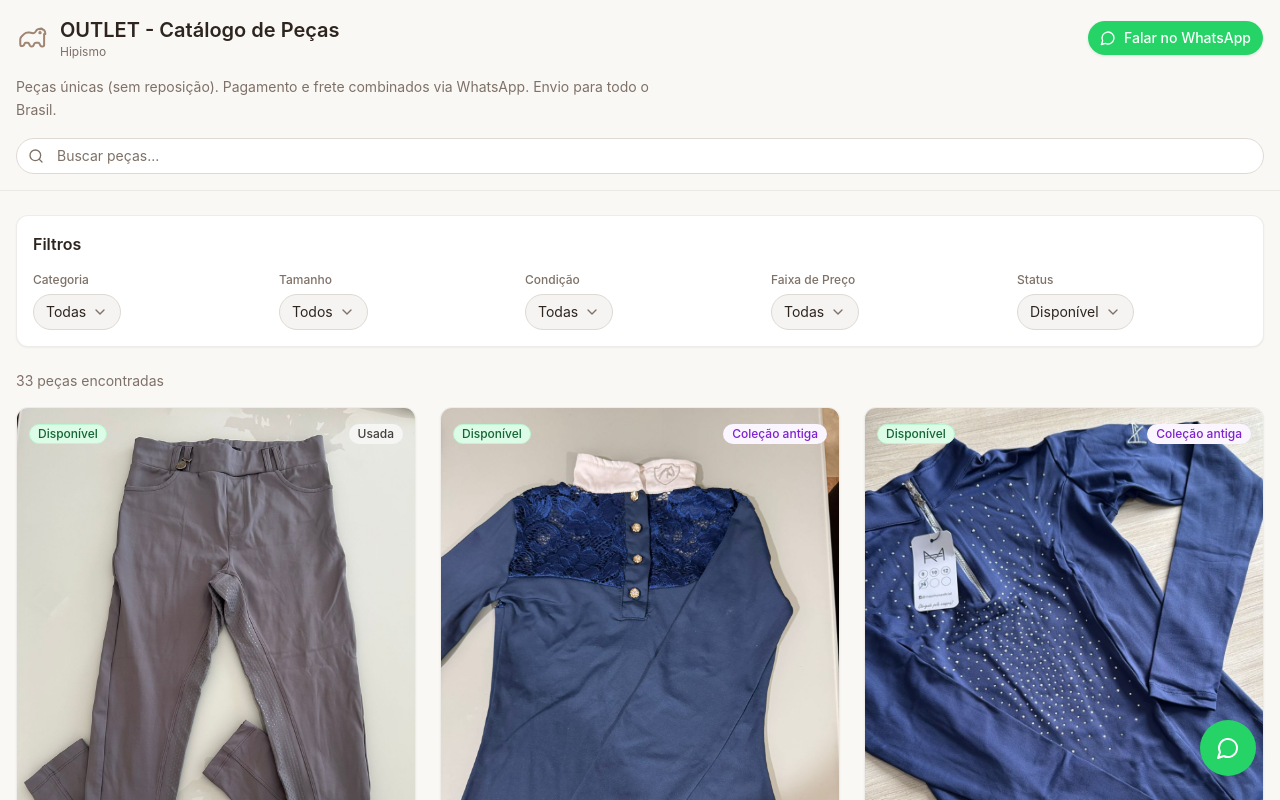
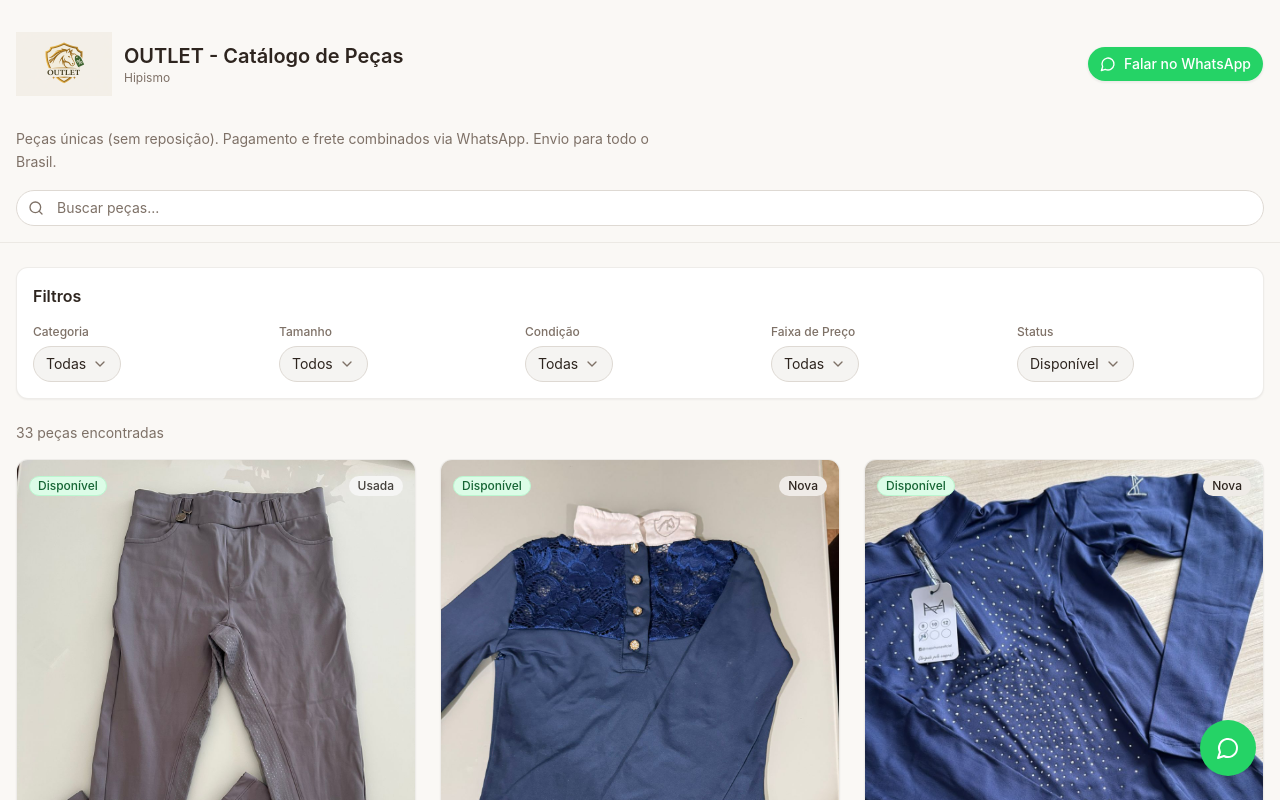
Before and after one commit to leorato13/catalogo-hipismo, a React (Vite) app: page / in a window 1280 px wide. Shown: the top 800 px of the page. Built offline with nearby package versions, Linux system fonts and the light colour scheme.

Commit message:
atualizações

```diff
--- a/src/react-app/data/products.ts
+++ b/src/react-app/data/products.ts
@@ -34,7 +34,7 @@ export const products: Product[] = [
     name: "Camisa Azul Major Horse",
     category: "Camisa de Prova",
     size: "12",
-    condition: "Coleção antiga",
+    condition: "Nova",
     observations: "Nunca usada, ainda na etiqueta.",
     price: 110,
     status: "Disponível",
@@ -45,7 +45,7 @@ export const products: Product[] = [
     name: "Camisa Azul Major Horse com Brilho",
     category: "Camisa de Prova",
     size: "14",
-    condition: "Coleção antiga",
+    condition: "Nova",
     observations: "Nunca usada, ainda na etiqueta.",
     price: 160,
     status: "Disponível",
@@ -56,7 +56,7 @@ export const products: Product[] = [
     name: "Camisa Verde - Major Horse",
     category: "Camisa de Treino",
     size: "P",
-    condition: "Usado",
+    condition: "Usada",
     observations: "Usada poucas vezes, em ótimo estado.",
     price: 90,
     status: "Disponível",
@@ -67,7 +67,7 @@ export const products: Product[] = [
     name: "Camisa Laranja - Major Horse",
     category: "Camisa de Treino",
     size: "P",
-    condition: "Coleção antiga",
+    condition: "Nova",
     observations: "Nunca usada, ainda na etiqueta.",
     price: 80,
     status: "Disponível",
@@ -78,7 +78,7 @@ export const products: Product[] = [
     name: "Camisa Vermelha - Major Horse",
     category: "Camisa de Prova",
     size: "PP",
-    condition: "Coleção antiga",
+    condition: "Nova",
     observations: "Nunca usada, ainda na etiqueta.",
     price: 65,
     status: "Disponível",
@@ -89,7 +89,7 @@ export const products: Product[] = [
     name: "Camisa Branca - Major Horse",
     category: "Camisa de Prova",
     size: "GG",
-    condition: "Coleção antiga",
+    condition: "Nova",
     observations: "Nunca usada, ainda na etiqueta.",
     price: 100,
     status: "Disponível",
@@ -170,7 +170,7 @@ export const products: Product[] = [
     observations: "Nunca usada, mas com pequena mancha na gola.",
     price: 70,
     status: "Disponível",
-    image: ["/fotos/camisa-15.jpeg", "/fotos/camisa-14.2.jpeg"]
+    image: ["/fotos/camisa-15.jpeg", "/fotos/camisa-15.2.jpeg"]
   },
   {
     id: "16",
@@ -351,7 +351,7 @@ export const products: Product[] = [
   {
     id: "32",
     name: "Regata Branca - Major Horse",
-    category: "Camisa",
+    category: "Camisa de Treino",
     size: "PP",
     condition: "Nova",
     observations: "Nova, nunca usada.",
@@ -362,7 +362,7 @@ export const products: Product[] = [
   {
     id: "33",
     name: "Camisa de Prova Preta - Major Horse",
-    category: "Camisa",
+    category: "Camisa de Prova",
     size: "PP",
     condition: "Nova",
     observations: "Nova, nunca usada mas com pequena mancha na gola.",
@@ -373,7 +373,7 @@ export const products: Product[] = [
   {
     id: "34",
     name: "T-shirt Treino - Major Horse",
-    category: "Camisa",
+    category: "Camisa de Treino",
     size: "6",
     condition: "Nova",
     observations: "Nova, nunca usada.",
--- a/src/react-app/pages/Home.tsx
+++ b/src/react-app/pages/Home.tsx
@@ -9,6 +9,9 @@ import { Search, MessageCircle } from "lucide-react";
 
 // Configure your WhatsApp number here (with country code, no + or spaces)
 const WHATSAPP_NUMBER = "5511996135855";
+
+// Logo no header: coloque a imagem em public/ (ex: public/logo.png) e use "/logo.png". Deixe "" para manter o ícone do cavalo.
+const HEADER_LOGO = "/logo.png";
 
 export default function HomePage() {
   const [searchQuery, setSearchQuery] = useState("");
@@ -60,7 +63,11 @@ export default function HomePage() {
             {/* Title Section */}
             <div className="flex items-center justify-between">
               <div className="flex items-center gap-3">
-                <HorseIcon className="w-8 h-8 text-primary opacity-70" />
+                {HEADER_LOGO ? (
+                  <img src={HEADER_LOGO} alt="Logo" className="w-24 h-24 object-contain" />
+                ) : (
+                  <HorseIcon className="w-8 h-8 text-primary opacity-70" />
+                )}
                 <div>
                   <h1 className="text-lg md:text-xl font-semibold text-foreground">
                     OUTLET - Catálogo de Peças
```
Also changed, not shown: public/logo.png (added).
